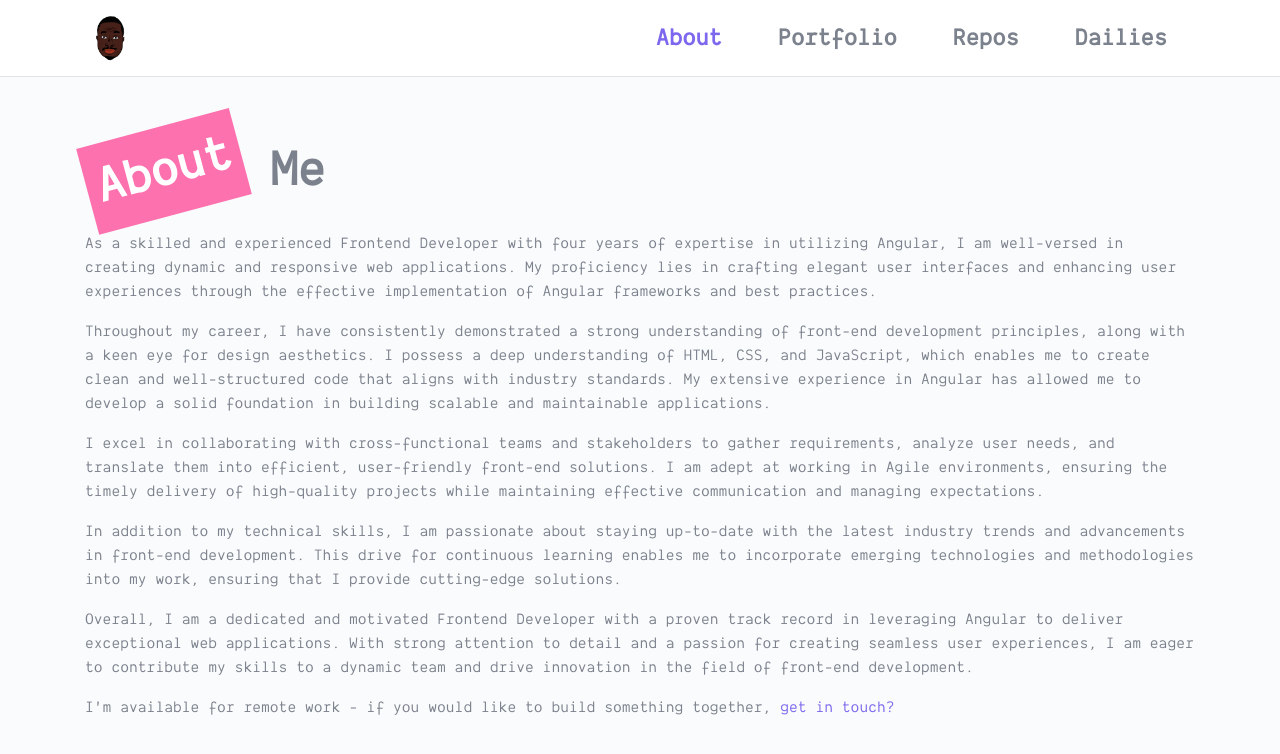
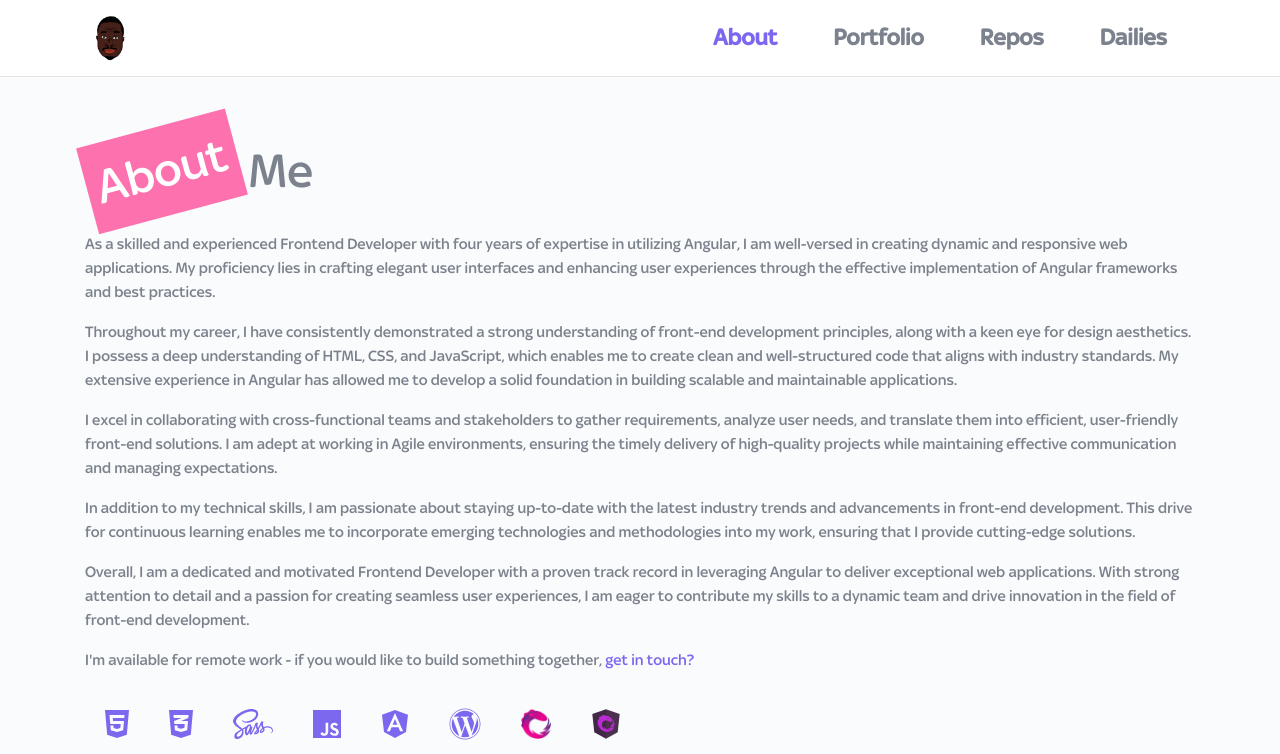
Before and after one commit to lawaldare/new-protfolio, an Angular app: page /about in a window 1280 px wide. Shown: the top 754 px of the page. Built offline with nearby package versions, Linux system fonts and the light colour scheme; a web font is replaced by a local one; what t-writer.js would draw is missing.

Commit message:
changed the font

```diff
--- a/src/app/components/dailies/dailies.component.scss
+++ b/src/app/components/dailies/dailies.component.scss
@@ -6,13 +6,11 @@
   font-size: 2rem;
   margin-top: 50px;
   margin-bottom: 10px;
-  color: black;
 }
 
 .text {
   font-size: 1.25rem;
   text-align: justify;
-  color: black;
 }
 
 .card-header {
--- a/src/app/components/home/home.component.scss
+++ b/src/app/components/home/home.component.scss
@@ -12,6 +12,11 @@ svg {
   margin-bottom: 5px;
   margin-right: 0px !important;
   color: unset !important;
+}
+
+.header,
+.text {
+  font-weight: unset !important;
 }
 
 .tw {
--- a/src/app/components/home/home.component.ts
+++ b/src/app/components/home/home.component.ts
@@ -2,10 +2,10 @@ import { Component, OnInit, ViewChild, ElementRef } from '@angular/core';
 import Typewriter from 't-writer.js';
 
 @Component({
-    selector: 'app-home',
-    templateUrl: './home.component.html',
-    styleUrls: ['./home.component.scss'],
-    standalone: true,
+  selector: 'app-home',
+  templateUrl: './home.component.html',
+  styleUrls: ['./home.component.scss'],
+  standalone: true,
 })
 export class HomeComponent implements OnInit {
   @ViewChild('tw') typewriterElement;
@@ -19,8 +19,7 @@ export class HomeComponent implements OnInit {
   ngOnInit() {}
 
   ngAfterViewInit(): void {
-    const target = this.typewriterElement.nativeElement;
-
+    const target = this.typewriterElement.nativeElement as HTMLElement;
     const writer = new Typewriter(target, {
       typeColor: 'red',
       loop: true,
--- a/src/app/components/repos/repos.component.scss
+++ b/src/app/components/repos/repos.component.scss
@@ -2,11 +2,9 @@
   font-size: 2rem;
   margin-top: 50px;
   margin-bottom: 10px;
-  color: var(--main-text-color) !important;
 }
 
 .text {
   font-size: 1.25rem;
   text-align: justify;
-  color: var(--main-text-color) !important;
 }
--- a/src/assets/css/fonts.scss
+++ b/src/assets/css/fonts.scss
@@ -3,3 +3,9 @@
   src: url("../font/Dank_Mono/Dank_Mono_Regular.ttf") format("truetype");
   font-style: normal;
 }
+
+@font-face {
+  font-family: "Sky";
+  src: url("../font/sky/sky-medium.ttf") format("truetype");
+  font-style: normal;
+}
--- a/src/styles.scss
+++ b/src/styles.scss
@@ -14,14 +14,17 @@
 }
 
 .header {
-  color: var(--main-text-color);
+  color: var(--main-text-color) !important;
   font-size: 50px;
   line-height: 69px;
-  font-weight: bold;
 
   @media only screen and (max-width: 425px) {
     font-size: 35px;
   }
+}
+
+.text {
+  color: var(--main-text-color) !important;
 }
 
 .d-inline-block {
@@ -29,7 +32,7 @@
 }
 
 *:not(i) {
-  font-family: "Dank Mono", monospace !important;
+  font-family: "Sky", monospace;
   padding: 0;
   margin: 0;
   box-sizing: border-box;
```
Also changed, not shown: src/assets/font/sky/sky-medium.ttf (added).
